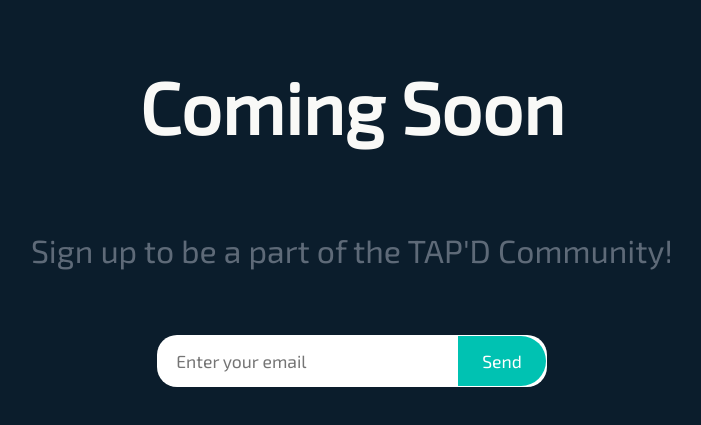
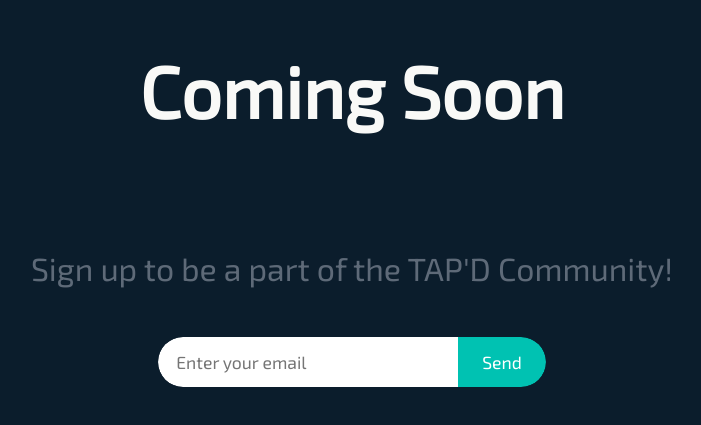
Before and after one commit to athityasiddhartha/TAP-D, a plain HTML site: page index.html in a window 1280 px wide. Shown: the part 293-718 px from the top of the page, without its empty margins (288-989 px from the left). Drawn offline with Linux system fonts and the light colour scheme.

Commit message:
Update index.html

```diff
--- a/index.html
+++ b/index.html
@@ -81,7 +81,7 @@
     h1 {
       font-size: 4.5rem;
       color: #F9F9F7;
-      margin: 15px 0 0px;
+      margin-top: 15px;
     }
 
     p {
@@ -101,13 +101,12 @@
     }
 
     .input-wrapper {
-      background-color: white;
-      border-radius: 20px;
-      overflow: hidden;
-      display: flex;
-      align-items: center;
-      padding: 1px;
-    }
+  display: flex;
+  align-items: center;
+  overflow: hidden;
+  border-radius: 30px;
+  height: 50px;
+}
 
   .lead-form input[type="email"] {
   height: 50px;
```
